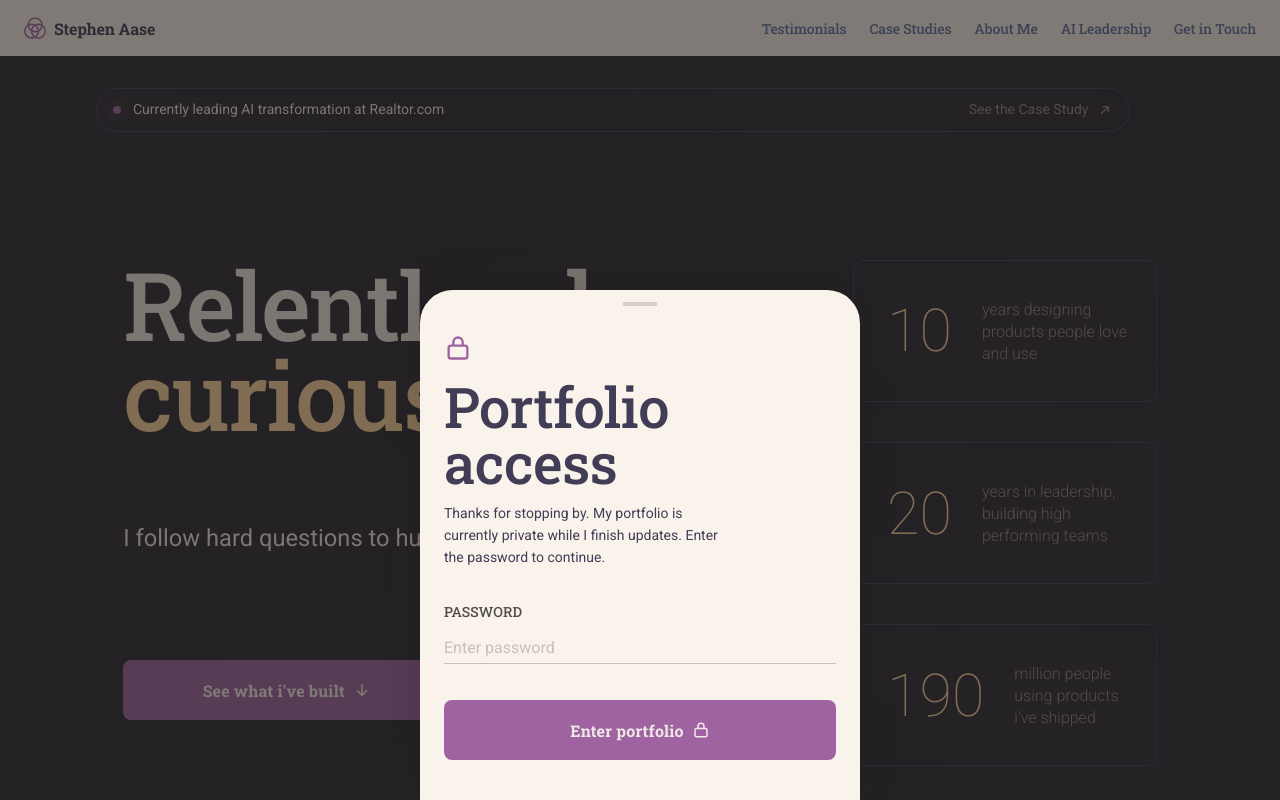
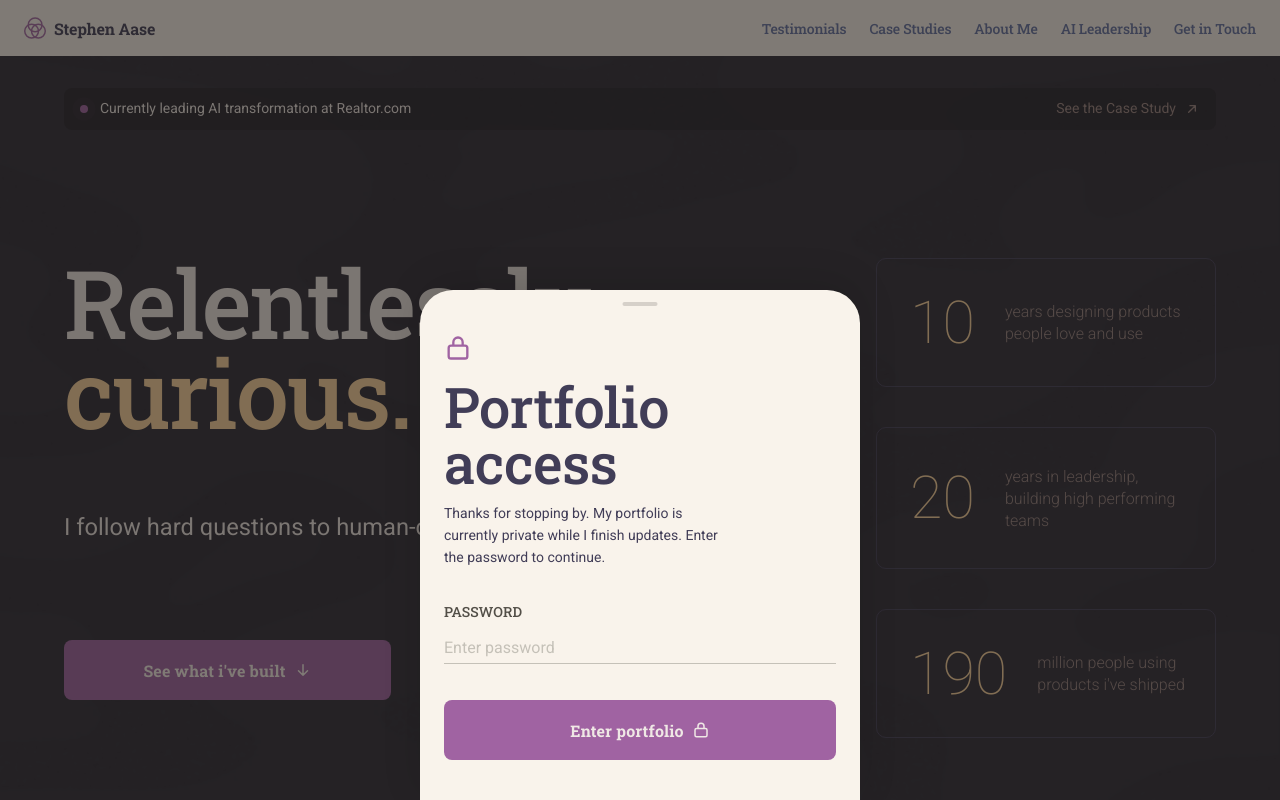
Before and after one commit to StephenAase/stephenaase-com, a plain HTML site: page index.html in a window 1280 px wide. Drawn offline with Linux system fonts and the light colour scheme.

Commit message:
Rebuilt Figma: hero layout + mobile AI eyebrow order
- Hero: title aligns to the 144 gutter (removed the +80 inset); content
  spans the full 1440 frame so stats sit right with a ~200px gap to the
  title; eyebrow is a full-width bar with translucent #1a191f/50 bg,
  radius 8 (was bordered pill).
- Mobile AI: "AI LEADERSHIP" eyebrow now sits above the heading.

Co-Authored-By: Claude Opus 4.8 <noreply@anthropic.com>

```diff
--- a/index.html
+++ b/index.html
@@ -184,6 +184,10 @@
       .m2-hero .m2-stats { margin-inline: calc(-1 * var(--gutter)); }
       .m2-hero .m2-stats .m2-rail { padding-inline: var(--gutter); scroll-padding-inline: var(--gutter); gap: 12px; }
       .m2-hero .m2-stat { flex: 0 0 calc(100vw - 2 * var(--gutter)); }
+      /* AI: eyebrow "AI LEADERSHIP" sits ABOVE the heading on mobile (Figma) */
+      #m2-ai .m2-wrap { display: flex; flex-direction: column; align-items: flex-start; }
+      #m2-ai .m2-ai__sub { order: -1; font-size: 16px; line-height: 20px; margin: 0 0 24px; }
+      #m2-ai .m2-ai__head { margin-top: 0; }
     }
 
     /* Pagination dots (shared by all carousels) */
@@ -582,9 +586,10 @@
         width: 100%;
         justify-content: flex-start;
         gap: 12px;
-        padding: 14px clamp(20px, 2vw, 28px);
-        border: 1px solid var(--brand-core-1);
-        border-radius: var(--radius-full);
+        padding: 10px 16px;
+        background: rgba(26, 25, 31, 0.5);
+        border: none;
+        border-radius: 8px;
         font-size: 14px;
         color: var(--brand-light-2);
       }
@@ -642,16 +647,15 @@
       .m2-topnav__cta { color: #6371a2 !important; }
       .m2-topnav__cta:hover { color: #4d5783 !important; }
 
-      /* ---- Hero (Figma 344:4696): 1440 frame @144 gutter; text+stats inset 80 (=1280 @224); eyebrow inset 32 ---- */
+      /* ---- Hero (rebuilt Figma 368:9223): 1440 frame @144 gutter; title at gutter, ~200 gap to stats ---- */
       .m2-hero { padding-top: 32px; padding-bottom: 0; padding-inline: clamp(24px, 5vw, 64px); }  /* nav -> eyebrow = 32 */
       .m2-hero > .m2-wrap {
-        --hero-inset: clamp(24px, 4.63vw, 80px);  /* text/stats inset within the 1440 frame (=80 @1728) */
         max-width: 1440px;
         margin-inline: auto;
-        padding-inline: var(--hero-inset);
+        padding-inline: 0;                        /* content = 1440; title aligns with eyebrow/gutter */
         display: grid;
-        grid-template-columns: minmax(0, 1fr) clamp(300px, 23.73vw, 410px);  /* stats col = 410 @1728 */
-        column-gap: clamp(28px, 3.18vw, 55px);
+        grid-template-columns: minmax(0, 1fr) clamp(340px, 28.5%, 410px);  /* stats col = 410 @1440 */
+        column-gap: clamp(48px, 6vw, 96px);       /* title left, stats right → ~200 visual gap */
         align-content: start;
         grid-template-areas:
           "eyebrow eyebrow"
@@ -660,10 +664,10 @@
           "cta     stats";
         padding-bottom: 166px;                    /* + wave's ~18px margin = 188 last-stat -> wave */
       }
-      /* Eyebrow status bar: net 32 inset from the 1440 frame at any hero-inset */
+      /* Eyebrow status bar: full 1440-wide bar at the gutter */
       .m2-hero a.m2-eyebrow {
         grid-area: eyebrow;
-        margin-inline: calc(32px - var(--hero-inset));
+        margin-inline: 0;
         padding: 11px 16px;
         font-size: 14px;
       }
```
